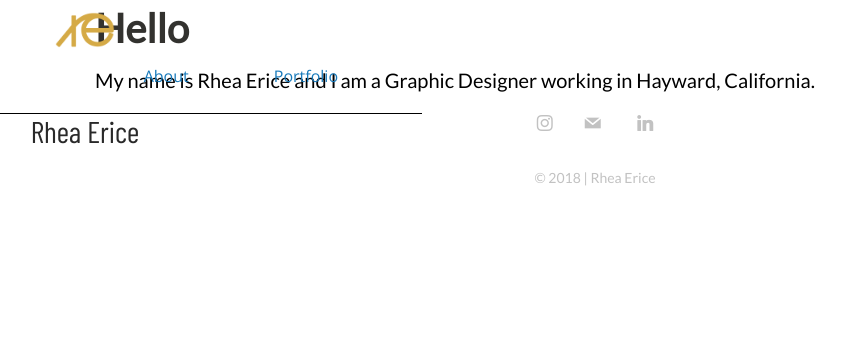
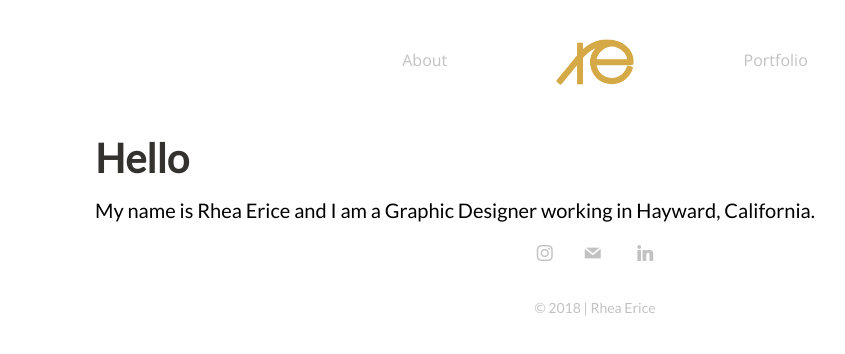
Before and after one commit to rheaerice/rheaerice-website, a plain HTML site: page pages/about.html in a window 1280 px wide. Shown: the whole page, without its empty margins (45-890 px from the left). Drawn offline with nearby package versions, Linux system fonts and the light colour scheme; some icons are missing; files whose address does not match are found by name.

Commit message:
fixed header

```diff
--- a/css/app.css
+++ b/css/app.css
@@ -118,18 +118,6 @@ body {
 }
 
 /*end of landing page*/
-header {
-  text-align: center;
-  position: absolute;
-  margin: auto;
-}
-
-.menu {
-  text-decoration: none;
-  display: inline;
-  text-align: center;
-  position: absolute;
-}
 
 h3 {
   font-family: 'Barlow Condensed', sans-serif;
@@ -142,8 +130,34 @@ h3 {
   margin-bottom: 170px;
 }
 
+header {
+  margin: auto;
 
-.menu li {
+}
+
+nav {
+  font-family: 'Open Sans', sans-serif;
+  color: #C2C2C2;
+}
+
+li {
+  display: inline-block;
+  padding: 2px;
+  margin: 20px 50px 10px 50px;
+
+
+}
+
+.menunavigation a:link, a:visited {
+  text-align: center;
+    text-decoration: none;
+    display: inline-block;
+    color: #C2C2C2;
+}
+.menunavigation a:hover, a:active {
+  color: #d5aa46;
+}
+/*.menu li {
   display: inline-block;
   padding: 2px;
   margin-top: 55px;
@@ -166,7 +180,7 @@ nav {
   display: inline-block;
   text-align: center;
   color: #8A8A8A;
-}
+}*/
 
 /*end of header*/
 
--- a/pages/about.html
+++ b/pages/about.html
@@ -18,17 +18,14 @@
       <div class="grid-x grid-padding-x">
 
         <header>
-          <div class="large-12 cell small-12">
-              <a href="../index.html"><img src="../images/rhea-icon.png" alt="RE Logo" style="width:60px;height:60px;border:0"></a>
-              <h3>Rhea Erice</h3>
-          </div>
-          </header>
-          <nav class="menu cell small-4">
+          <nav class="menunavigation cell large-12">
             <ul>
               <li><a href="about.html">About</a></li>
+              <li><a href="../index.html"><img src="../images/rhea-icon.png" alt="Rhea Erice" style="width:80px;height:80px;border:0"></a></li>
               <li><a href="portfolio.html">Portfolio</a></li>
             </ul>
           </nav>
+        </header>
 
 
         <div class="large-12 small-12">
```
Also changed, not shown: 1 other file.
